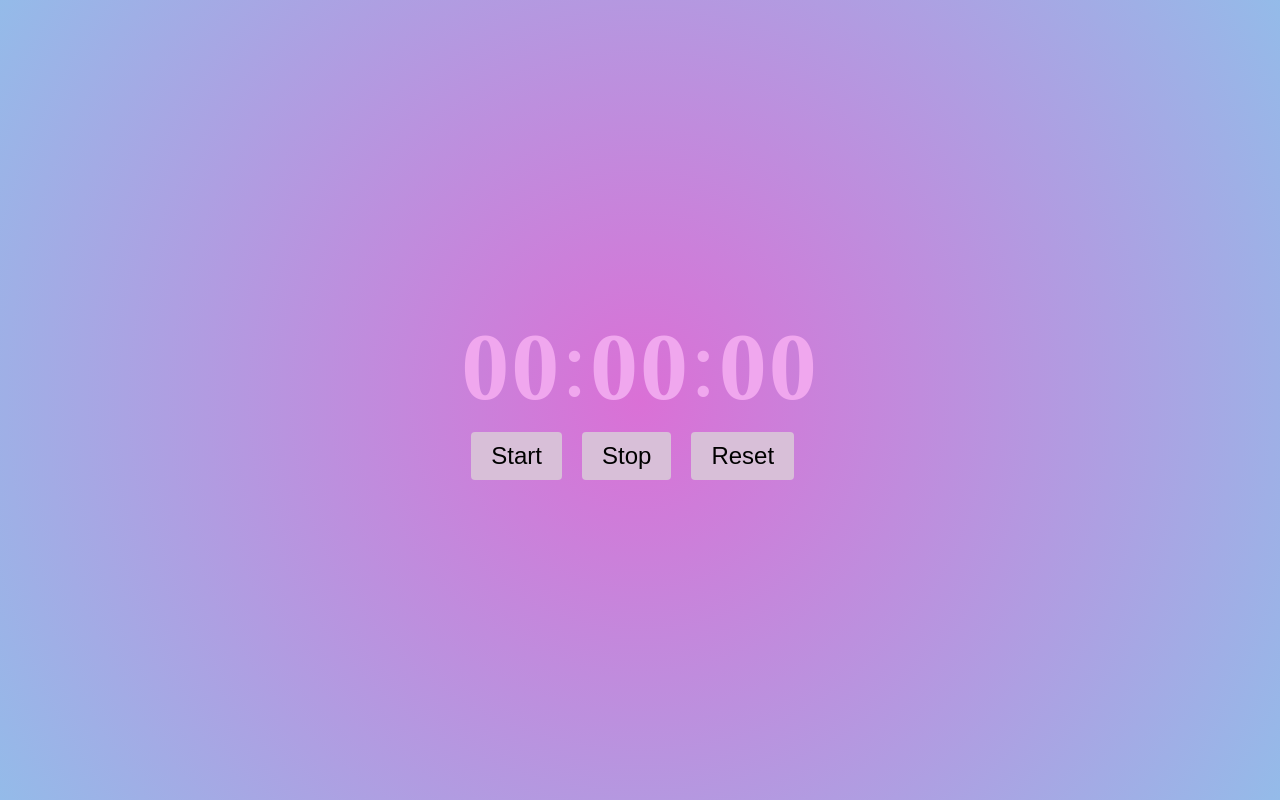
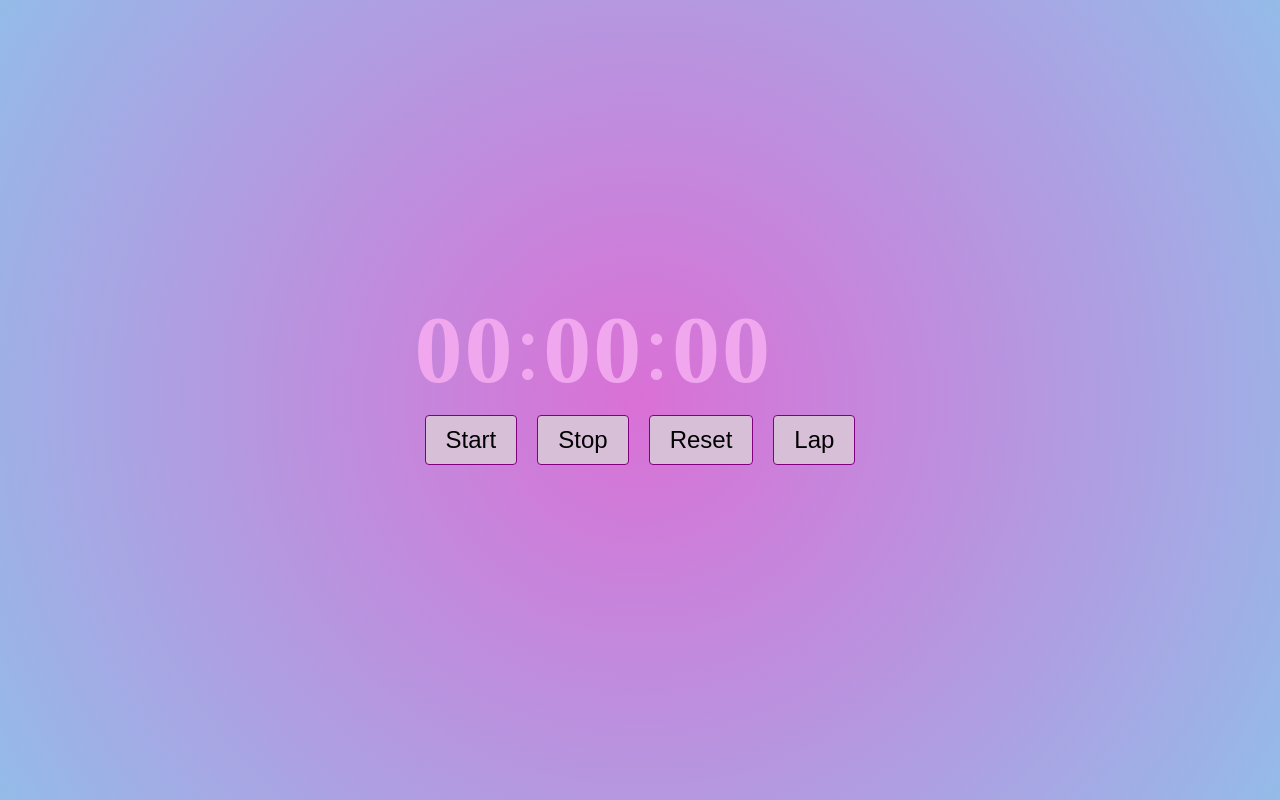
Before and after one commit to Shopify/eng-intern-assessment-react, a React app: page / in a window 1280 px wide. Built offline with nearby package versions, Linux system fonts and the light colour scheme.

Commit message:
lap functionality

```diff
--- a/src/components/StopWatch.css
+++ b/src/components/StopWatch.css
@@ -33,7 +33,7 @@ body {
   font-size: 1.5rem;
   margin: 10px;
   cursor: pointer;
-  border: none;
+  border: 1px solid purple;
   border-radius: 4px;
 }
 
@@ -43,6 +43,12 @@ body {
 
 .btn.selected {
   background-color: #DA70D6;
+}
+
+.lap-list {
+  font-size: 2rem;
+  text-align: center;
+  margin-top: 2rem;
 }
 
 @media only screen and (max-width: 600px) {
--- a/src/components/StopWatch.tsx
+++ b/src/components/StopWatch.tsx
@@ -4,7 +4,8 @@ import './StopWatch.css';
 
 const StopWatch: React.FC = () => {
   const [time, setTime] = useState(0);
-  const [isRunning, setIsRunning] = useState( false );
+  const [isRunning, setIsRunning] = useState(false);
+  const [laps, setLaps] = useState<number[]>([]);
 
   useEffect(() => {
     let interval: NodeJS.Timeout;
@@ -29,6 +30,11 @@ const StopWatch: React.FC = () => {
   const resetTimer = () => {
     setTime(0);
     setIsRunning(false);
+    setLaps([]);
+  };
+
+  const recordLap = () => {
+    setLaps((prevLaps) => [...prevLaps, time]);
   };
 
   return (
@@ -44,8 +50,20 @@ const StopWatch: React.FC = () => {
         onStart={startTimer}
         onStop={stopTimer}
         onReset={resetTimer}
+        onLap={recordLap}
         isRunning={isRunning}
       />
+
+      <div className="lap-list">
+        {laps.map((lap, index) => (
+          <div key={index} className="lap">
+            <span>Lap {index + 1}:</span>
+            <span>{Math.floor(lap / 3600).toString().padStart(2, '0')}:</span>
+            <span>{Math.floor((lap % 3600) / 60).toString().padStart(2, '0')}:</span>
+            <span>{(lap % 60).toString().padStart(2, '0')}</span>
+          </div>
+        ))}
+      </div>
     </div>
   );
 };
--- a/src/components/StopWatchButton.tsx
+++ b/src/components/StopWatchButton.tsx
@@ -4,6 +4,7 @@ interface StopWatchButtonProps {
   onStart: () => void;
   onStop: () => void;
   onReset: () => void;
+  onLap: () => void;
   isRunning: boolean;
 }
 
@@ -11,6 +12,7 @@ const StopWatchButton: React.FC<StopWatchButtonProps> = ({
   onStart,
   onStop,
   onReset,
+  onLap,
   isRunning,
 }) => {
   const [selectedButton, setSelectedButton] = useState<string | null>(null);
@@ -42,6 +44,13 @@ const StopWatchButton: React.FC<StopWatchButtonProps> = ({
       >
         Reset
       </button>
+      <button
+        className={`btn ${selectedButton === 'lap' ? 'selected' : ''}`}
+        onClick={() => handleButtonClick('lap', onLap)}
+        disabled={!isRunning}
+      >
+        Lap
+      </button>
     </div>
   );
 };
```
